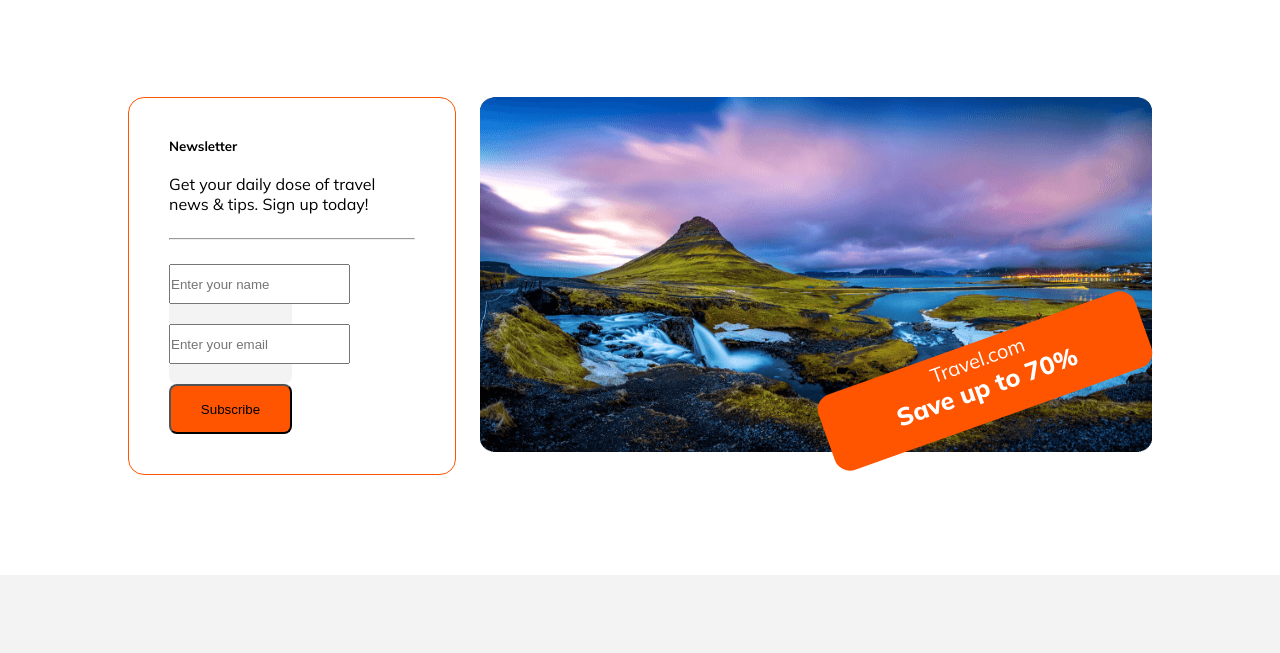
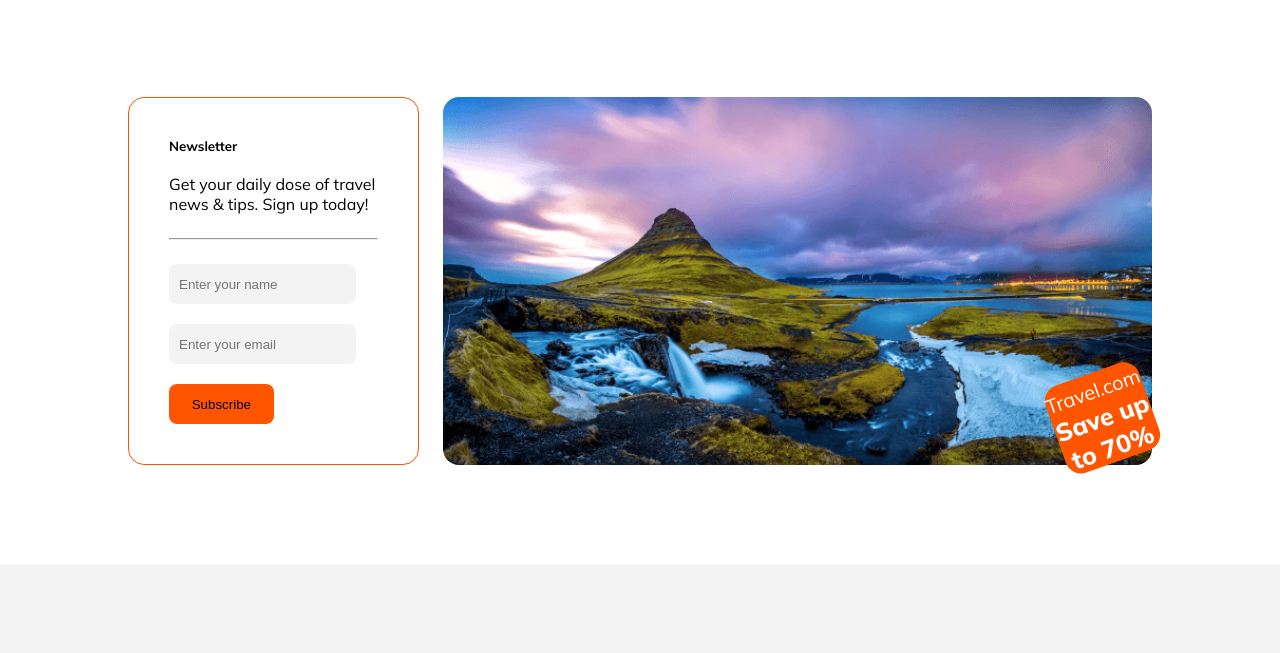
Before and after one commit to Samir22345/Assignment-2-final, a plain HTML site: page index.html in a window 1280 px wide. Shown: the part 3201-3854 px from the top of the page. Drawn offline with Linux system fonts and the light colour scheme.

Commit message:
finally commited

```diff
--- a/index.html
+++ b/index.html
@@ -29,6 +29,7 @@
                 </div>
             </div>
         </nav>
+
     </header>
     <main>
         <section>
@@ -146,7 +147,6 @@
                         <h5 class="price-title">Best Price Guarantee</h5>
                         <p class="price-description">We fixed our tour price payable for people of class in our society.We want every person enjoy their life and full-fill their dreams.</p>
                     </div>
-
                 </div>
             </div>
         </section>
@@ -158,17 +158,16 @@
                     <hr>
                     <form>
                         <div class="input">
-                            <input placeholder="Enter your name" type="text">
-                            <input placeholder="Enter your email" type="email" name="" id="">
+                            <input class="name" placeholder="Enter your name" type="text">
+                            <input class="email" placeholder="Enter your email" type="email" name="" id="">
                         </div>
                         <button>Subscribe</button>
                     </form>
                 </div>
                 <div class="offer">
-                    <img src="Images/Rectangle 8 (1).png" alt="">
-                    <div class="Seventy-offer">
-                            <h6>Travel.com</h6>
-                            <h5>Save up to 70%</h5>
+                    <div class="seventy-offer">
+                        <h6>Travel.com</h6>
+                        <h5>Save up to 70%</h5>
                     </div>
                 </div>
             </div>
--- a/styles/responsive.css
+++ b/styles/responsive.css
@@ -70,13 +70,7 @@
     .fill-up{
         flex-direction: column;
     }
-
-    .fill-up .offer img{
-        width: 100%;
-    }
-
     .fill-up .offer .Seventy-offer{
-        left: 225px;
-        bottom: 40px;
+        margin-left: 200px
     }
 }
--- a/styles/style.css
+++ b/styles/style.css
@@ -479,59 +479,72 @@ hr {
     gap: 20px;
     display: grid;
     grid-template-columns: repeat(1, 1fr);
+
+}
+.fill-up .form form .input .name{
     border-radius: 8px;
     background-color: rgba(19, 19, 24, 0.05);
+    border: none;
+    padding-left: 10px;
+}
+.fill-up .form form .input .email{
+    border-radius: 8px;
+    background-color: rgba(19, 19, 24, 0.05);
+    border: none;
+    padding-left: 10px;
 }
 
 .fill-up .form form button {
     width: 50%;
-    height: 50px;
+    height: 40px;
     border-radius: 8px;
     background: #FF5400;
+    border: none;
 }
 
-.fill-up .offer {
-    position: relative;
+.fill-up .offer{
+
+    background-image: url('../Images/Rectangle\ 8\ \(1\).png');
+    background-position: center;
+    background-size: cover;
+    background-repeat: no-repeat;
+    border-radius: 16px;
+    width: 100%;
+    height: 368px;
+
+}
+.fill-up .offer .seventy-offer{
+
+transform: rotate(-19.628deg);
+border-radius: 16px;
+background: #FF5400;
+max-width: 220px;
+margin-top: 275px;
+margin-left: 610px;
 }
 
-.fill-up .offer img {
-    width: 672px;
-    height: 355px;
-
-}
-
-.fill-up .offer .Seventy-offer {
-    border-radius: 16px;
-    background: #FF5400;
-    width: 50%;
-    height: 80px;
-    text-align: center;
-    padding: 25px auto;
-    position: absolute;
-
-    transform: rotate(-19.628deg);
-
-    bottom: 54px;
-    left: 337px;
-}
-
-.fill-up .offer .Seventy-offer h6 {
+.fill-up .offer .seventy-offer h6 {
     padding-top: 5px;
     color: #FFF;
     font-size: 20px;
     font-weight: 400;
+    text-align: center;
+    background-size: 100px;
+
 }
 
-.fill-up .offer .Seventy-offer h5 {
+.fill-up .offer .seventy-offer h5 {
     color: #FFF;
     font-size: 25px;
     font-weight: 800;
+    text-align: center;
+
 }
 /* end-fillup-section */
 /* end-main-section */
 /* start-footer-section */
 footer {
-
+    max-width: 100%;
     background: rgba(19, 19, 24, 0.05);
 
 }
```
